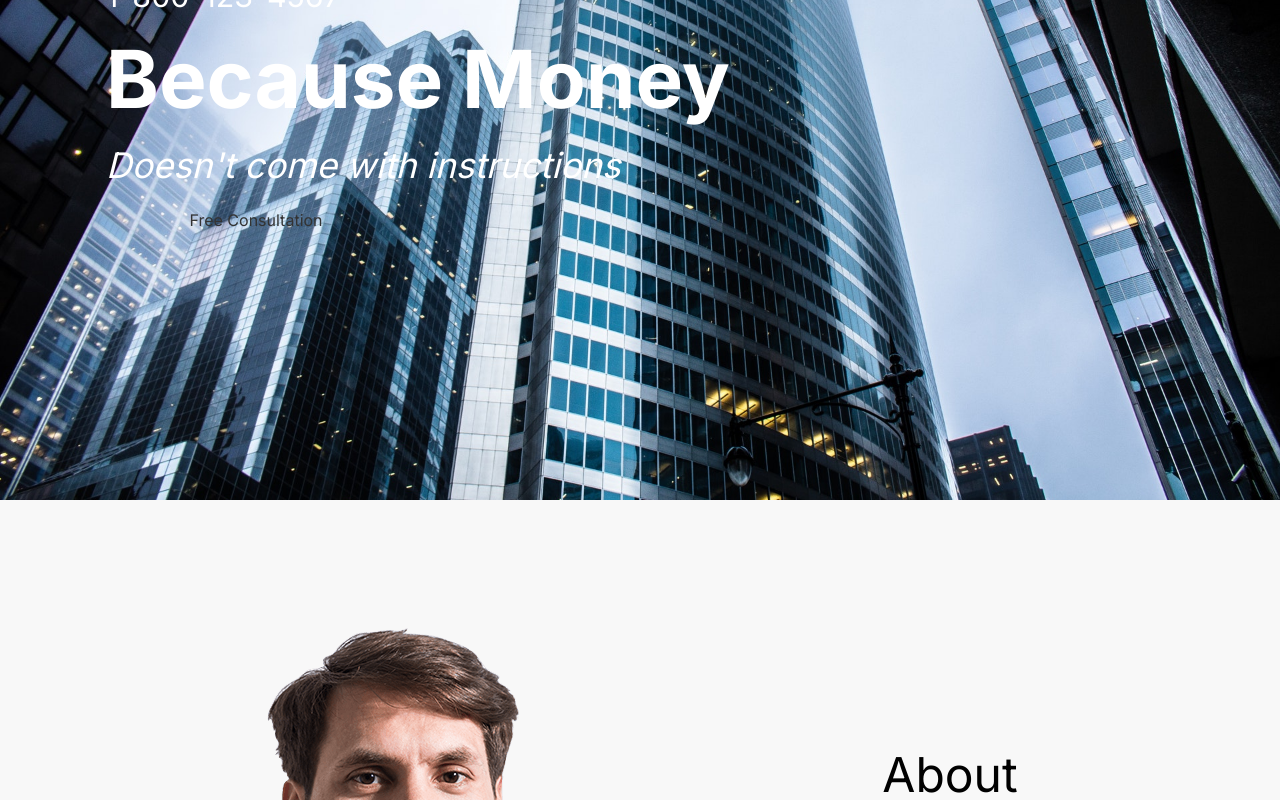
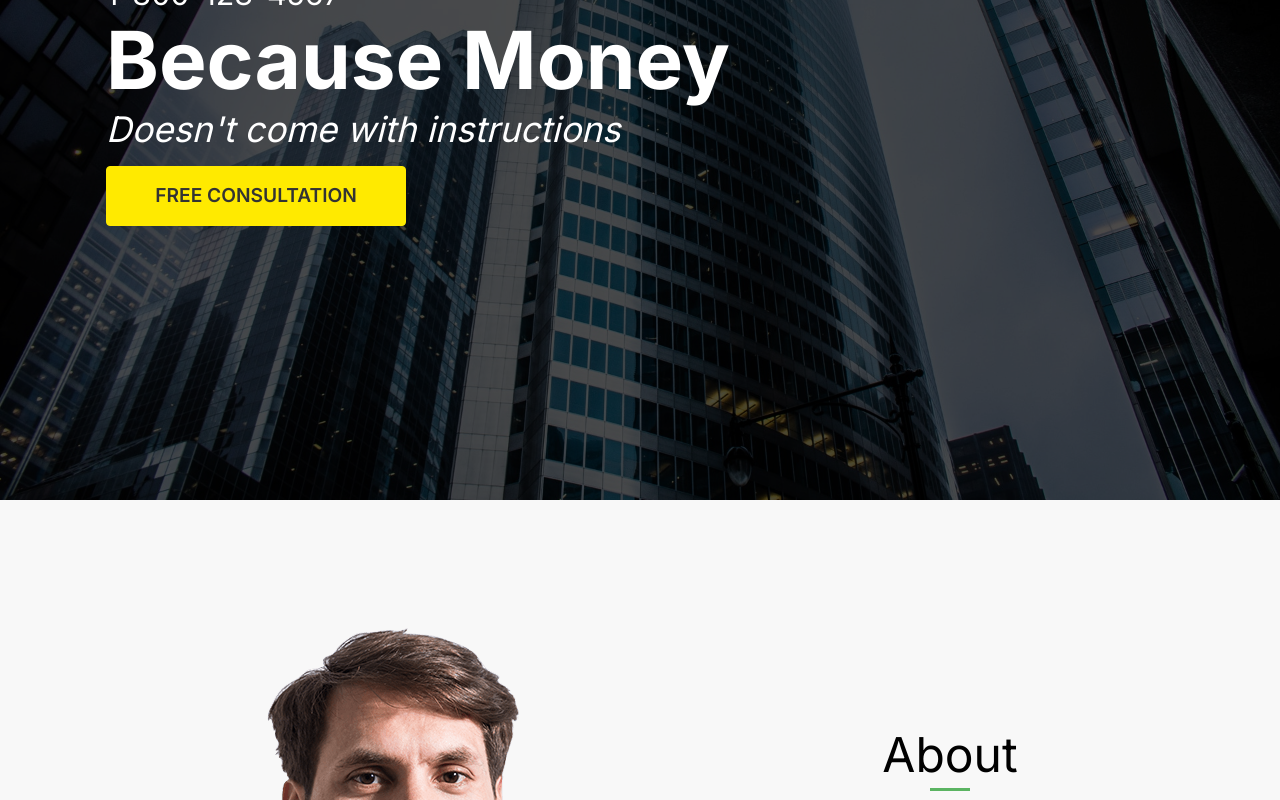
Before and after one commit to itsmahdi62/Ai-lab, a React (Create React App) app: page / in a window 1280 px wide. Shown: the part 300-1100 px from the top of the page. Built offline with nearby package versions, Linux system fonts and the light colour scheme.

Commit message:
Create members section

```diff
--- /dev/null
+++ b/src/components/Members/Members.css
@@ -0,0 +1,61 @@
+.members {
+    width: 100%;
+}
+
+.members .container {
+    width: 1240px;
+    margin: 4rem auto;
+    padding: 4rem 0rem;
+}
+
+.members h2 {
+    font-size: 3rem;
+    text-align: center;
+}
+
+.members .container .content {
+    display: grid;
+    grid-template-columns: repeat(3,1fr);
+    grid-gap: 20px;
+    margin: 4rem 0;
+}
+
+.members .card {
+    border: 1px solid #eee;
+    border-radius: 8px;
+    box-shadow: 0 3px 10px rgb(0,0,0,.2);
+    padding: 1rem;
+}
+
+.members img {
+    border-radius: 50px;
+    margin-top: -2rem;
+}
+
+
+.members .card p {
+    color: #787878;
+    font-size: 1.1rem;
+    margin: 12px;
+}
+
+.members .card span {
+    color: var(--primary-color);
+    font-size: 1rem;
+    font-weight: 700;
+}
+
+@media screen and (max-width: 940px) {
+    .members .container {
+        width: 100%;
+    }
+
+    .members .container .content {
+        grid-template-columns: 1fr;
+    }
+
+    .members .card {
+        max-width: 100%;
+        margin: 1rem;
+    }
+}
--- /dev/null
+++ b/src/components/Members/Members.js
@@ -0,0 +1,38 @@
+import React from 'react'
+import user1 from './images/user1.jpeg'
+import user2 from './images/user2.jpeg'
+import user3 from './images/user3.jpeg'
+import './Members.css'
+
+const Members = () => {
+    return (
+        <div className='members' id='members'>
+            <div className='container'>
+                <h2>members</h2>
+                <span className='line'></span>
+                <div className='content'>
+                    <div className='card'>
+                        <img src={user1} alt='user1'/>
+                        <p>It is not every day that you come across a passionate and trustworthy financial advisor. John Doe is true professional who does his work really well. Thanks John!</p>
+                        <p><span>Johnson.M.J.</span></p>
+                        <p>Director of "Financial Times"</p>
+                    </div>
+                    <div className='card'>
+                        <img src={user2} alt='user1'/>
+                        <p>In just 2 very short meetings with John he managed to find the solution personally catered to my situation and expectations. Punctual, well informed and very reliable.</p>
+                        <p><span>Carol Harper</span></p>
+                        <p>Director at Risktec Solutions Ltd</p>
+                    </div>
+                    <div className='card'>
+                        <img src={user3} alt='user1'/>
+                        <p>A very professional financial advisor, who is true to his word. John has demonstrated a high amount of integrity in the time I have known him, and he is fast to respond to my concerns.</p>
+                        <p><span>Snow.J.R.</span></p>
+                        <p>Managing Director of BPW Global</p>
+                    </div>
+                </div>
+            </div>
+        </div>
+    )
+}
+
+export default Members
--- a/src/index.css
+++ b/src/index.css
@@ -1,3 +1,65 @@
 @tailwind base;
 @tailwind components;
 @tailwind utilities;
+:root {
+    --primary-color: #5bb462;
+    --primary-dark: #4f9c55;
+    --secondary-color: #ffea00;
+    --secondary-dark:#e3d002;
+    --overlay: rgba(0,0,0,.7);
+  }
+
+  * {
+    box-sizing: border-box;
+    margin: 0;
+    padding: 0;
+  }
+
+  body {
+    margin: 0;
+    font-family: -apple-system, BlinkMacSystemFont, 'Segoe UI', 'Roboto', 'Oxygen',
+      'Ubuntu', 'Cantarell', 'Fira Sans', 'Droid Sans', 'Helvetica Neue',
+      sans-serif;
+    -webkit-font-smoothing: antialiased;
+    -moz-osx-font-smoothing: grayscale;
+    font-size: 1.2rem;
+    line-height: 1.2;
+  }
+
+  code {
+    font-family: source-code-pro, Menlo, Monaco, Consolas, 'Courier New',
+      monospace;
+  }
+
+  ul {
+    list-style-type: none;
+  }
+
+  a {
+    text-decoration: none;
+  }
+
+  .button {
+    padding: 17px 28px;
+    font-size: 1.2rem;
+    color: #fff;
+    font-weight: 600;
+    text-transform: uppercase;
+    background-color: var(--primary-color);
+    border: 1px solid var(--primary-color);
+    border-radius: 4px;
+    cursor: pointer;
+  }
+
+  .button:hover {
+    background: var(--primary-dark);
+    border: 1px solid var(--primary-dark);
+  }
+
+  .line {
+    display: block;
+    width: 40px;
+    height: 3px;
+    margin: 5px auto;
+    background-color: var(--primary-color);
+  }
```
